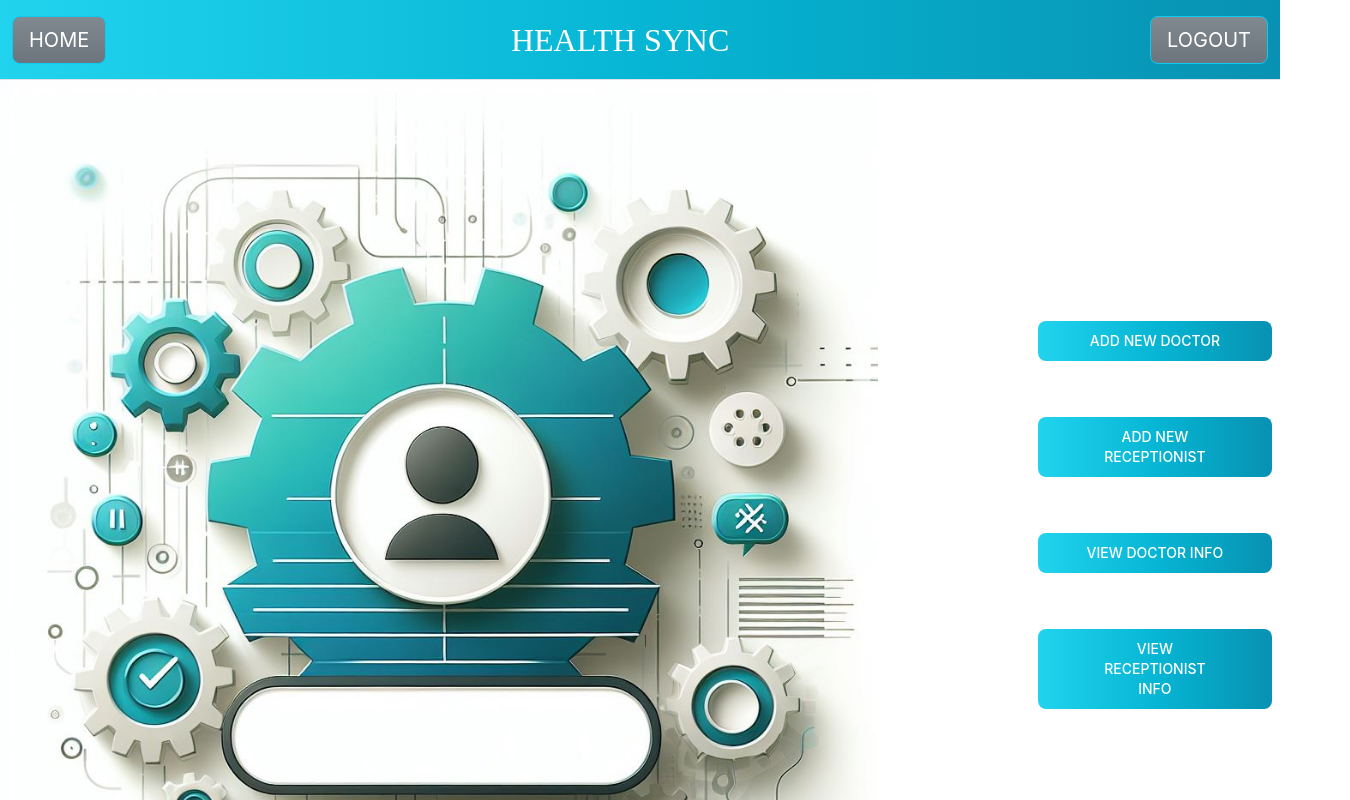
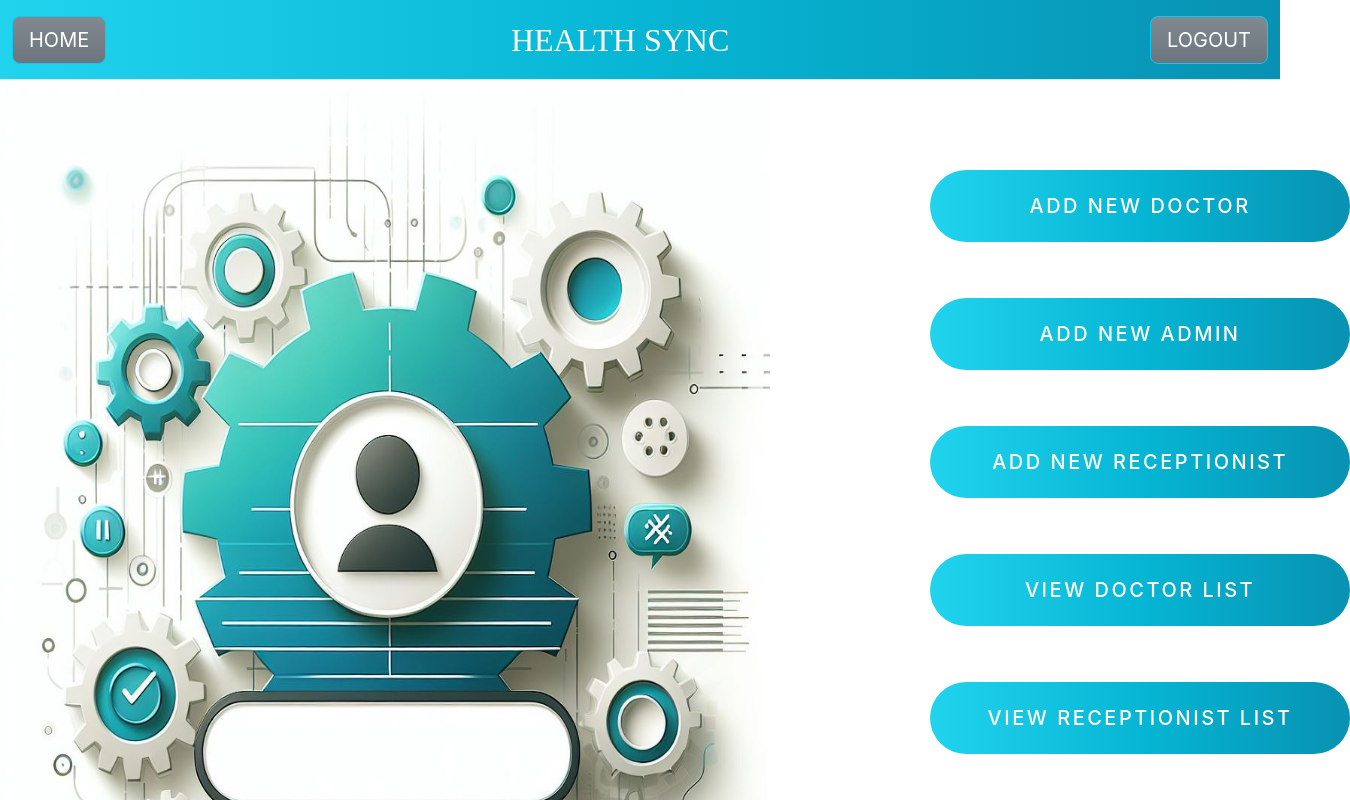
Before and after one commit to PranjalGawande/HealthCare-Application-Development, a React (Create React App) app: page /admin in a window 1280 px wide. Shown: the top 800 px of the page, 1350 px wide, since content can reach past the window. Built offline with nearby package versions, Linux system fonts and the light colour scheme; sample sign-in values are in the browser's storage.

Commit message:
updated admin dashboard

```diff
--- a/src/Components/AdminDashboard.js
+++ b/src/Components/AdminDashboard.js
@@ -16,34 +16,51 @@ const AdminDashboard = () => {
   return (
     <div>
       <div className="h-full flex justify-center items-center ">
-        <div className="flex justify-evenly items-center gap-40 border-amber-300 border-solid ">
+        <div className="flex admin-dashboard justify-evenly items-center gap-40 border-amber-300 border-solid ">
           <div className="">
-            <img src={admin} className=""></img>
+            <img src={admin} className="admin-image"></img>
           </div>
           <div className="flex flex-col gap-5 ">
+
             <NavLink
               to="/admin/add-doctor"
-              className="text-white bg-gradient-to-r from-cyan-400 via-cyan-500 to-cyan-600 hover:bg-gradient-to-br focus:ring-4 focus:outline-none focus:ring-cyan-300 dark:focus:ring-cyan-800 font-medium rounded-lg text-sm px-5 py-2.5 text-center me-2 mb-2"
+              className="button text-white bg-gradient-to-r from-cyan-400 via-cyan-500 to-cyan-600 hover:bg-gradient-to-br focus:ring-4 focus:outline-none focus:ring-cyan-300 dark:focus:ring-cyan-800 font-medium rounded-lg text-sm px-5 py-2.5 text-center me-2 mb-2"
+              // style={{boxShadow:'0 8px 32px 0 rgba(0, 0, 0, 0.37)' }}
             >
+
               ADD NEW DOCTOR
             </NavLink>
             <NavLink
+              to="/admin/add-doctor"
+              className="button text-white bg-gradient-to-r from-cyan-400 via-cyan-500 to-cyan-600 hover:bg-gradient-to-br focus:ring-4 focus:outline-none focus:ring-cyan-300 dark:focus:ring-cyan-800 font-medium rounded-lg text-sm px-5 py-2.5 text-center me-2 mb-2"
+              // style={{boxShadow:'0 8px 32px 0 rgba(0, 0, 0, 0.37)' }}
+            >
+
+              ADD NEW ADMIN
+            </NavLink>
+            <NavLink
               to="/admin/add-staff"
-              className="text-white bg-gradient-to-r from-cyan-400 via-cyan-500 to-cyan-600 hover:bg-gradient-to-br focus:ring-4 focus:outline-none focus:ring-cyan-300 dark:focus:ring-cyan-800 font-medium rounded-lg text-sm px-5 py-2.5 text-center me-2 mb-2"
+              className="button text-white bg-gradient-to-r from-cyan-400 via-cyan-500 to-cyan-600 hover:bg-gradient-to-br focus:ring-4 focus:outline-none focus:ring-cyan-300 dark:focus:ring-cyan-800 font-medium rounded-lg text-sm px-5 py-2.5 text-center me-2 mb-2"
             >
               ADD NEW RECEPTIONIST
             </NavLink>
             <NavLink
               to="/admin/view-doctor-info"
-              className="text-white bg-gradient-to-r from-cyan-400 via-cyan-500 to-cyan-600 hover:bg-gradient-to-br focus:ring-4 focus:outline-none focus:ring-cyan-300 dark:focus:ring-cyan-800 font-medium rounded-lg text-sm px-5 py-2.5 text-center me-2 mb-2"
+              className="button text-white bg-gradient-to-r from-cyan-400 via-cyan-500 to-cyan-600 hover:bg-gradient-to-br focus:ring-4 focus:outline-none focus:ring-cyan-300 dark:focus:ring-cyan-800 font-medium rounded-lg text-sm px-5 py-2.5 text-center me-2 mb-2"
             >
-              VIEW DOCTOR INFO
+              VIEW DOCTOR LIST
             </NavLink>
             <NavLink
               to="/admin/view-receptionist-info"
-              className="text-white bg-gradient-to-r from-cyan-400 via-cyan-500 to-cyan-600 hover:bg-gradient-to-br focus:ring-4 focus:outline-none focus:ring-cyan-300 dark:focus:ring-cyan-800 font-medium rounded-lg text-sm px-5 py-2.5 text-center me-2 mb-2"
+              className="button text-white bg-gradient-to-r from-cyan-400 via-cyan-500 to-cyan-600 hover:bg-gradient-to-br focus:ring-4 focus:outline-none focus:ring-cyan-300 dark:focus:ring-cyan-800 font-medium rounded-lg text-sm px-5 py-2.5 text-center me-2 mb-2"
             >
-              VIEW RECEPTIONIST INFO
+              VIEW RECEPTIONIST LIST
+            </NavLink>
+            <NavLink
+              to="/admin/view-receptionist-info"
+              className="button text-white bg-gradient-to-r from-cyan-400 via-cyan-500 to-cyan-600 hover:bg-gradient-to-br focus:ring-4 focus:outline-none focus:ring-cyan-300 dark:focus:ring-cyan-800 font-medium rounded-lg text-sm px-5 py-2.5 text-center me-2 mb-2"
+            >
+              VIEW ADMIN LIST
             </NavLink>
             {/* <button type="button" className="text-white bg-gradient-to-r from-cyan-400 via-cyan-500 to-cyan-600 hover:bg-gradient-to-br focus:ring-4 focus:outline-none focus:ring-cyan-300 dark:focus:ring-cyan-800 font-medium rounded-lg text-sm px-5 py-2.5 text-center me-2 mb-2">ADD NEW DOCTOR</button> */}
             {/* <button type="button" className="text-white bg-gradient-to-r from-cyan-400 via-cyan-500 to-cyan-600 hover:bg-gradient-to-br focus:ring-4 focus:outline-none focus:ring-cyan-300 dark:focus:ring-cyan-800 font-medium rounded-lg text-sm px-5 py-2.5 text-center me-2 mb-2">ADD NEW RECEPTIONIST</button> */}
--- a/src/Components/style.css
+++ b/src/Components/style.css
@@ -38,6 +38,15 @@
     align-items: center;
 }
 
+.admin-dashboard {
+    /* height:100vh; */
+    /* margin-top: -50px; */
+}
+
+
+.admin-image {
+    height: 900px;
+}
 
 .text-login {
     font-size: 50px;
@@ -79,3 +88,37 @@
     font-family:Arial, Helvetica, sans-serif;
     color: #000000;
 }
+
+
+.button {
+    width: 120%;
+    /* height: 200%; */
+    padding: 1.3em 3em;
+    font-size: 20px;
+    text-transform: uppercase;
+    letter-spacing: 2.5px;
+    font-weight: 500;
+    color: #000;
+    background-color: #0dafd7;
+    border: none;
+    border-radius: 45px;
+    /* box-shadow: 0px 8px 15px rgba(0, 0, 0, 0.1); */
+    /* box-shadow: 0 8px 32px 0 rgba(0, 0, 0, 0.37); */
+    /* box-shadow: rgba(50, 50, 93, 0.25) 0px 50px 100px -20px, rgba(0, 0, 0, 0.3) 0px 30px 60px -30px, rgba(10, 37, 64, 0.35) 0px -2px 6px 0px inset; */
+    box-shadow: 10px 10px 10px rgba(0, 0, 0, 0.2), 0 2px 4px rgba(0, 0, 0, 0.1) !important;
+    /* transition: all 0.3s ease 0s; */
+    transition: background-color 0.3s, box-shadow 0.3s, color 0.3s, transform 0.3s;
+    cursor: pointer;
+    outline: none;
+  }
+
+  .button:hover {
+    background-color: #22d3ee;
+    box-shadow: 0px 15px 20px rgba(12, 78, 84, 0.495);
+    color: #fff;
+    transform: translateY(-7px);
+  }
+
+  .button:active {
+    transform: translateY(-1px);
+  }
```
